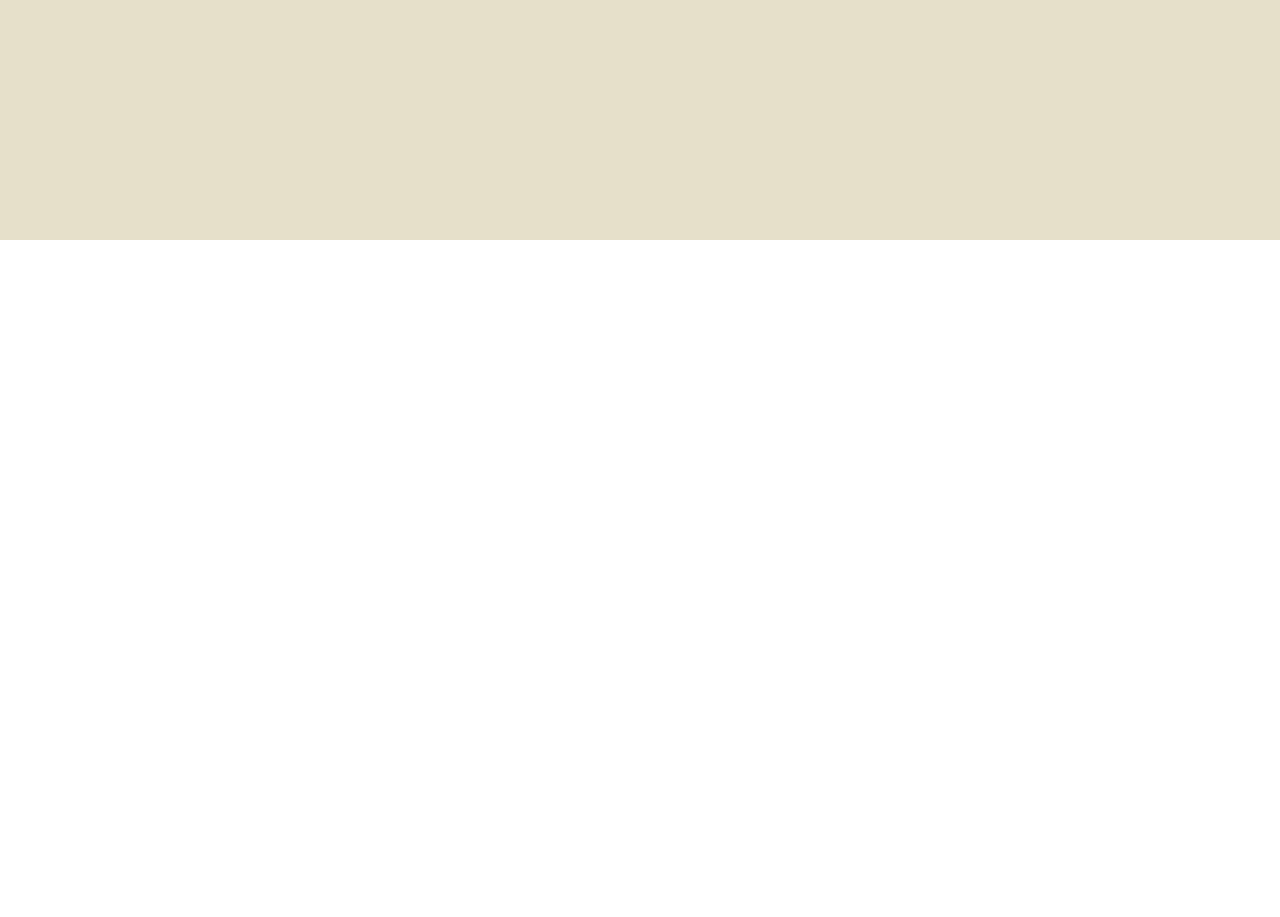
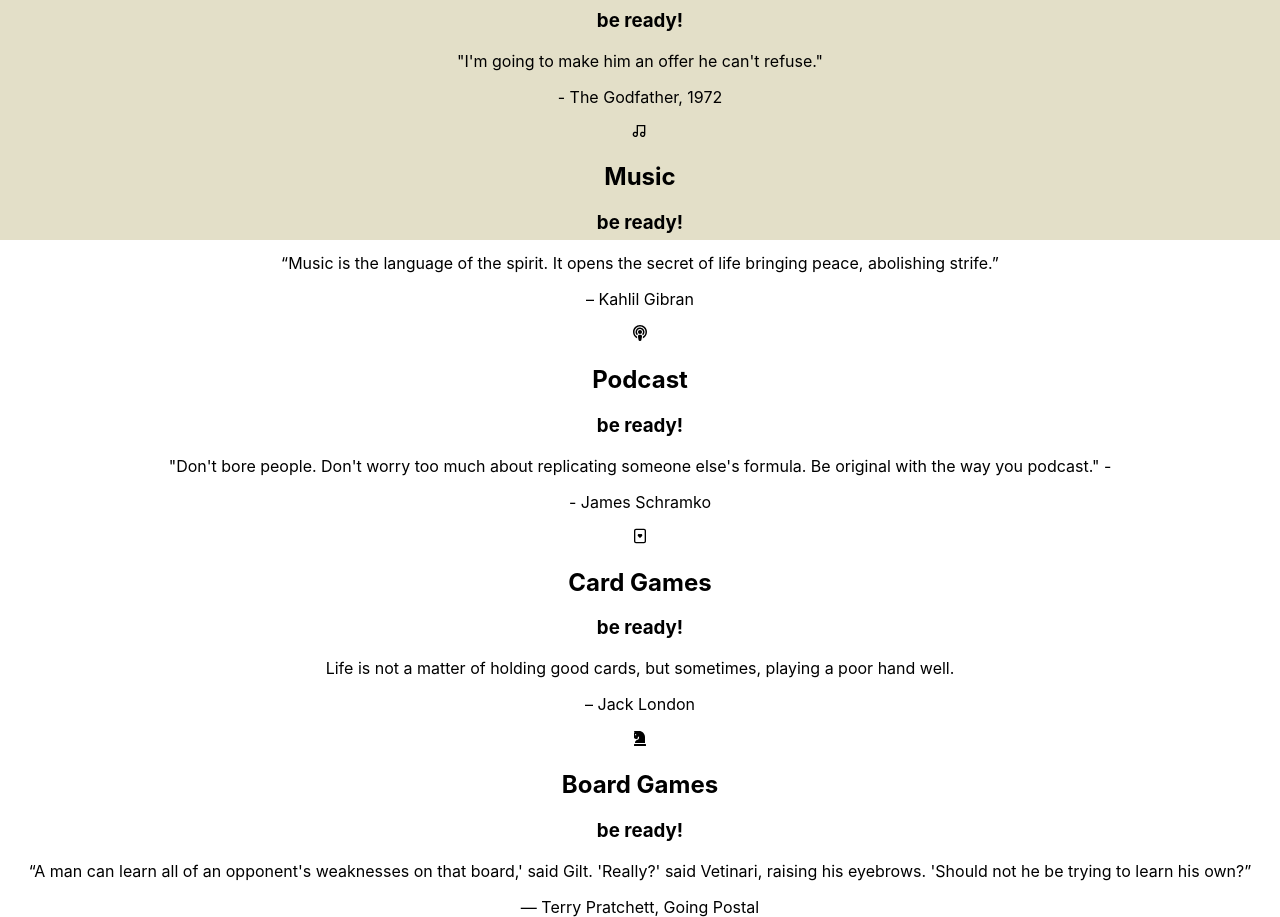
Before and after one commit to nicolegooden/indecision-maker, a React (Create React App) app: page / in a window 1280 px wide. Shown: the part 880-1797 px from the top of the page. Before the commit the page ends 1120 px from the top, so only its background shows below. Built offline with nearby package versions, Linux system fonts and the light colour scheme.

Commit message:
Add activity cards

```diff
--- a/src/Components/HomePage/Homepage.js
+++ b/src/Components/HomePage/Homepage.js
@@ -1,5 +1,8 @@
 import React from 'react'
 import './Homepage.scss'
+import { RiMovie2Line , RiMusic2Line} from "react-icons/ri";
+import { FaPodcast, FaChessKnight} from "react-icons/fa";
+import { CgCardHearts } from "react-icons/cg";
 
 export function Homepage() {
     return (
@@ -11,7 +14,40 @@ export function Homepage() {
             <section className='activities-info'>
               <div className="activity-container">
                 <div className="inner-activity-container">
-
+                  <i className="activity-icon"> <RiMovie2Line className="icon"/> </i>
+                  <h1 className="activity-name">Movies</h1>
+                  <h3 className="activity-legend">be ready!</h3>
+                  <p className="quote">"I'm going to make him an offer he can't refuse."</p>
+                  <p className="quote-by"> - The Godfather, 1972</p>
+                </div>
+                <div className="inner-activity-container">
+                  <i className="activity-icon"> <RiMusic2Line className="icon"/> </i>
+                  <h1 className="activity-name">Music</h1>
+                  <h3 className="activity-legend">be ready!</h3>
+                  <p className="quote">“Music is the language of the spirit. It opens the secret of life bringing peace, abolishing strife.”</p>
+                  <p className="quote-by">– Kahlil Gibran</p>
+                </div>
+                <div className="inner-activity-container">
+                  <i className="activity-icon"> <FaPodcast className="icon"/> </i>
+                  <h1 className="activity-name">Podcast</h1>
+                  <h3 className="activity-legend">be ready!</h3>
+                  <p className="quote">"Don't bore people. Don't worry too much about replicating someone else's formula. Be original with the way you podcast." -</p>
+                  <p className="quote-by">- James Schramko </p>
+                </div>
+                <div className="inner-activity-container">
+                  <i className="activity-icon"> <CgCardHearts className="icon"/> </i>
+                  <h1 className="activity-name">Card Games</h1>
+                  <h3 className="activity-legend">be ready!</h3>
+                  <p className="quote"> Life is not a matter of holding good cards, but sometimes, playing a poor hand well.</p>
+                  <p className="quote-by">– Jack London</p>
+                </div>
+                <div className="inner-activity-container">
+                  <i className="activity-icon"> <FaChessKnight className="icon"/> </i>
+                  <h1 className="activity-name">Board Games</h1>
+                  <h3 className="activity-legend">be ready!</h3>
+                  <p className="quote">“A man can learn all of an opponent's weaknesses on that board,' said Gilt.
+                  'Really?' said Vetinari, raising his eyebrows. 'Should not he be trying to learn his own?”</p>
+                  <p className="quote-by">― Terry Pratchett, Going Postal</p>
                 </div>
               </div>
             </section>
```
